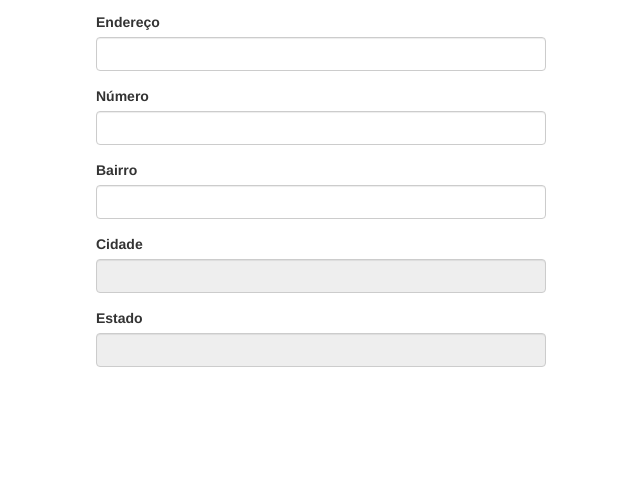
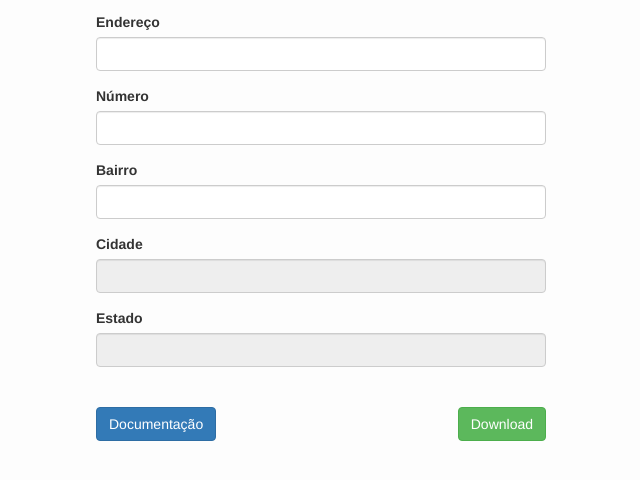
Before and after one commit to HenriqueSilverio/magic-address, a plain HTML site: page index.html in a window 1280 px wide. Shown: the part 132-612 px from the top of the page, without its empty margins (319-959 px from the left). Drawn offline with nearby package versions, Linux system fonts and the light colour scheme.

Commit message:
Add action buttons

```diff
--- a/index.html
+++ b/index.html
@@ -4,7 +4,11 @@
   <meta charset="UTF-8">
   <title>Magic Address</title>
   <link rel="stylesheet" href="https://maxcdn.bootstrapcdn.com/bootstrap/3.3.7/css/bootstrap.min.css" integrity="sha384-BVYiiSIFeK1dGmJRAkycuHAHRg32OmUcww7on3RYdg4Va+PmSTsz/K68vbdEjh4u" crossorigin="anonymous">
-  <style>.container--small { max-width: 480px; }</style>
+  <style>
+    body              { background-color: #fdfdfd; }
+    .actions          { margin-top: 40px;          }
+    .container--small { max-width: 480px;          }
+  </style>
 </head>
 <body>
   <div class="container container--small">
@@ -36,13 +40,24 @@
         <input id="state" class="form-control js-input-state" type="text" name="state" readonly>
       </div>
     </form>
+
+    <div class="actions">
+      <a class="btn btn-primary" href="https://github.com/HenriqueSilverio/magic-address#magic-address">
+        Documentação
+      </a>
+      <a class="btn btn-success pull-right" href="https://www.npmjs.com/package/magic-address">
+        Download
+      </a>
+    </div>
   </div>
 
   <script src="magic-address.min.js"></script>
 
   <script>
     document.addEventListener('DOMContentLoaded', function() {
-      MagicAddress.start();
+      MagicAddress.start({
+        API: 'https://api.postmon.com.br/v1/cep'
+      });
     });
   </script>
 </body>
```
